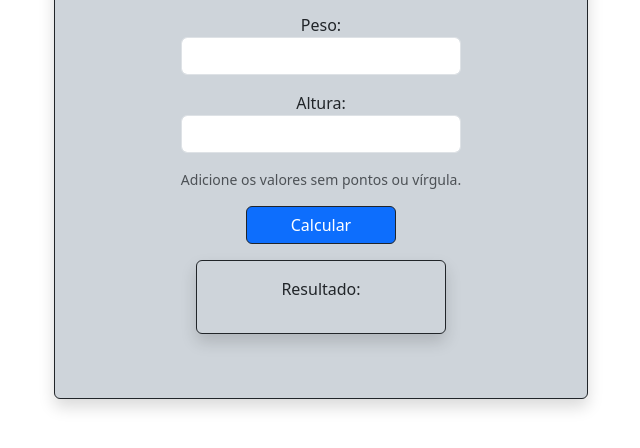
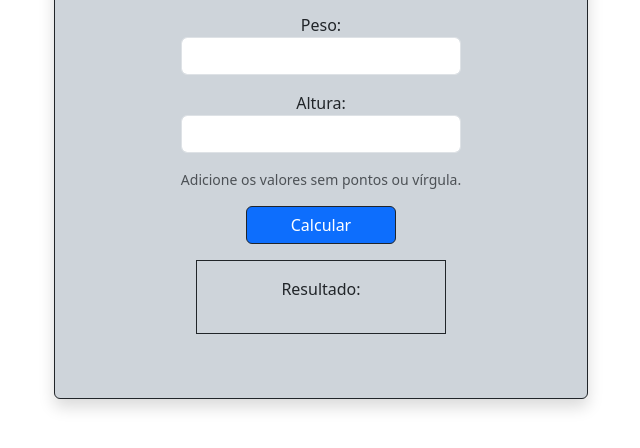
Before and after one commit to rychardbarros/BMI-Calculator, a plain HTML site: page index.html in a window 1280 px wide. Shown: the part 198-646 px from the top of the page, without its empty margins (319-959 px from the left). Drawn offline with nearby package versions, Linux system fonts and the light colour scheme.

Commit message:
Update index.html

```diff
--- a/index.html
+++ b/index.html
@@ -9,7 +9,6 @@
     <title>IMC</title>
 </head>
 <body>
-
     <div class="col-md-10 col-lg-5 border border-dark d-flex flex-column align-items-center shadow bg-dark-subtle p-3 mb-5 bg-body-tertiary rounded mx-auto text-center my-5">
         <h1 style="border-bottom: 2px solid black; padding-bottom: 10px;">Calculadora IMC</h1>
         <form id="form">
@@ -27,16 +26,10 @@
             <button type="submit" class="btn btn-primary mb-3 border border-dark" style="width: 150px;">Calcular</button>
         </form>
 
-        <div id="result" class="col-md-12 col-lg-6 border border-dark d-flex flex-column align-items-center shadow bg-dark-subtle p-3 mb-5 bg-body-tertiary rounded mx-auto text-center">
+        <div id="result" class="col-md-12 col-lg-6 d-flex flex-column align-items-center p-3 mb-5 border border-dark mx-auto text-center">
             <p>Resultado:</p>
-
-
         </div>
     </div>
-
-
-
-
     <script src="https://cdn.jsdelivr.net/npm/bootstrap@5.3.2/dist/js/bootstrap.bundle.min.js" integrity="sha384-C6RzsynM9kWDrMNeT87bh95OGNyZPhcTNXj1NW7RuBCsyN/o0jlpcV8Qyq46cDfL" crossorigin="anonymous"></script>
 </body>
 </html>
```
